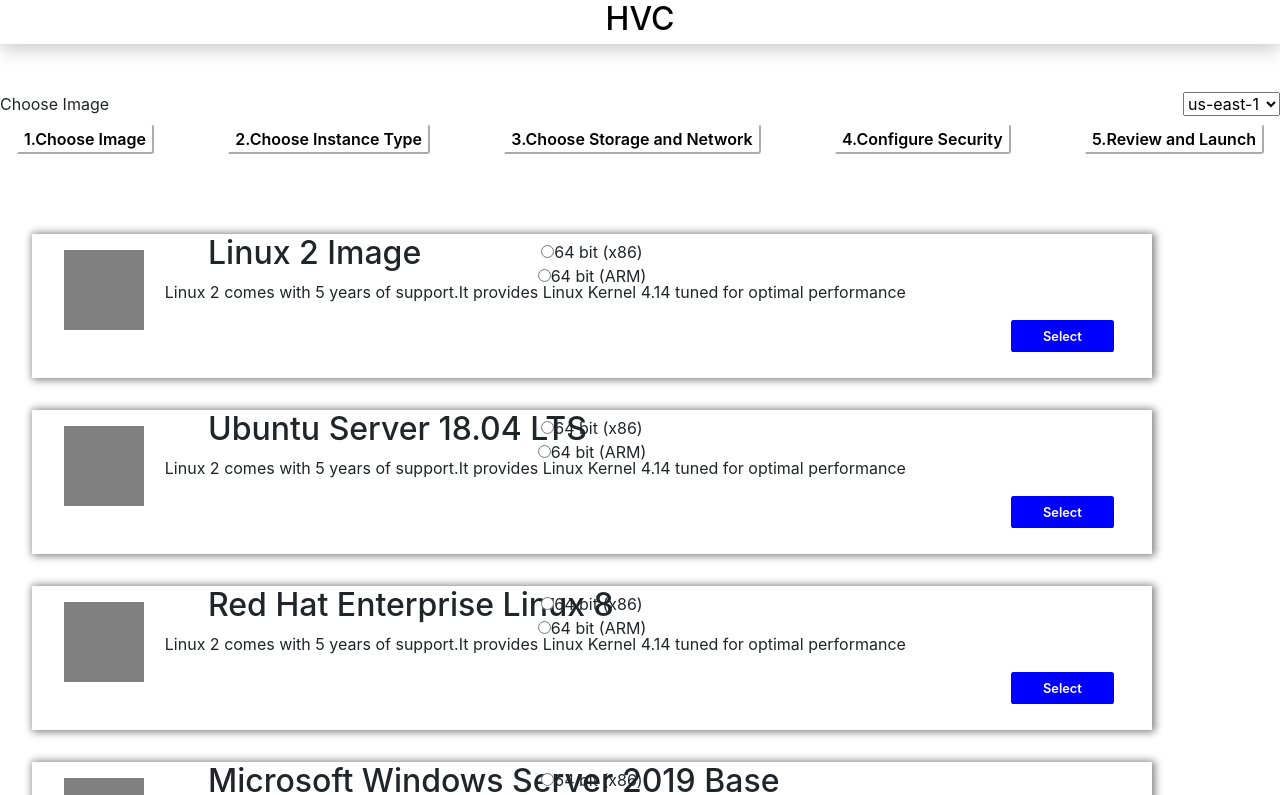
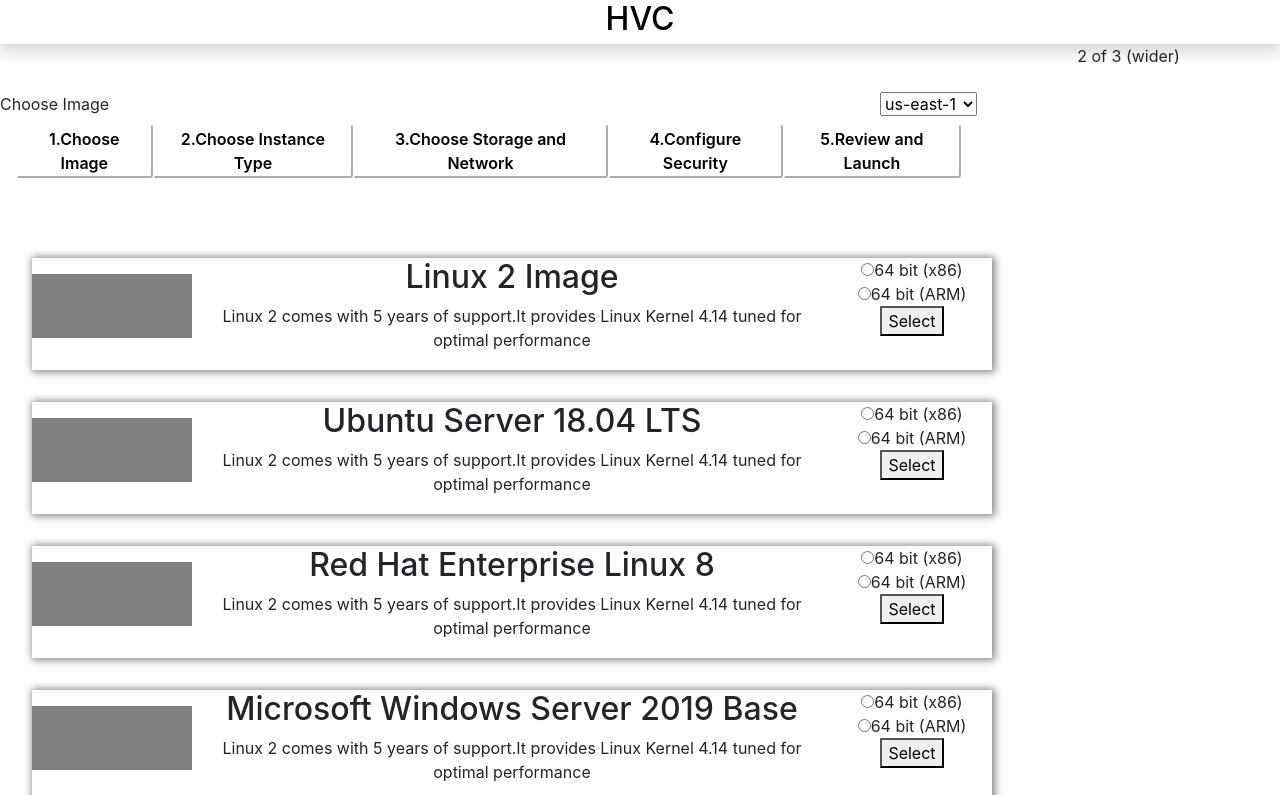
Before and after one commit to hasher-mahanthi/react-final-assigment, a React (Create React App) app: page / in a window 1280 px wide. Shown: the top 795 px of the page. Built offline with nearby package versions, Linux system fonts and the light colour scheme.

Commit message:
added grid to the cards

```diff
--- a/src/App.css
+++ b/src/App.css
@@ -47,11 +47,10 @@
 
 .content{
   display: flex;
-  flex-wrap: wrap;
 }
 .main{
-  flex:3 60rem;
+  flex:3 60%;
 }
 .aside{
-  flex:1 20rem;
+  flex:1 40%;
 }
--- a/src/Components/chooseImage/ImageCard.tsx
+++ b/src/Components/chooseImage/ImageCard.tsx
@@ -7,19 +7,41 @@
     }
 
 
+//         return(
+//             <div className="image-card-list">
+
+//             <div className="image-card">
+//                 <div className="image-block"></div>
+//                 <h2 className="image-title">{props.name}</h2>
+//                 <p className="image-description">{props.description}</p>
+//                 <div className="radio-btn">
+//                     <input type="radio"/>64 bit (x86)<br></br>
+//                     <input type="radio"/>64 bit (ARM)
+//                 </div>
+//                 <div className="select-button-position">
+//                  <button className="select-button" onClick={setCard}>Select</button>
+//                  </div>
+//             </div>
+
+//         </div>
+// )
 return(
     <div className="image-card-list">
 
-            <div className="image-card">
-                <div className="image-block"></div>
-                <h2 className="image-title">{props.name}</h2>
-                <p className="image-description">{props.description}</p>
-                <div className="radio-btn">
+    <div className="image-card row ">
+        <div className="image-block col-2"></div>
+        <div className='col-8'>
+        <h2 >{props.name}</h2>
+        <p >{props.description}</p>
+        </div>
+        <div className='col-2'>
+        <div >
             <input type="radio"/>64 bit (x86)<br></br>
             <input type="radio"/>64 bit (ARM)
         </div>
-                <div className="select-button-position">
-                 <button className="select-button" onClick={setCard}>Select</button>
+        <div >
+         <button  onClick={setCard}>Select</button>
+         </div>
          </div>
     </div>
 
@@ -27,26 +49,6 @@
 )
 
 
-//  <div className="image-card-list">
-
-//                 <div className=" image-card">
-//                     <div className="image-block"></div>
-//                    <h2 className="image-title" >{props.name}</h2>
-//                     <p className="image-description">arun is a gd bot and having 3 pairs</p>
-//                         <div className="image-buttons d-flex flex-column">
-//                               <div className="d-flex flex-column">
-//                                  <input className='image-radio-btn'type="radio"/>64 bit (x86)<br></br>
-//                                   <input className='image-radio-btn'type="radio"/>64 bit (ARM)
-//                                </div>
-//                         <div >
-//                         <button className="select-button" >Select</button>
-//                         </div>
-//                         </div>
-//                 </div>
-
-//         </div> )
-
-        // );
 
 
 }
--- a/src/Components/chooseImage/styles.css
+++ b/src/Components/chooseImage/styles.css
@@ -8,18 +8,17 @@
 .image-card{
     background-color: white;
     margin-left: 2em;
-    width: 70em;
+    width: 60rem;
     box-shadow: 0.1em 0.05em 0.5em 0.1em gray;
-    height:9em;
+    height:7rem;
     margin-top: 2em;
 }
 
 .image-block{
-    height:5em;
-    width:5em;
+    height:4rem;
+    width:4rem;
     background-color: grey;
     margin-top: 1em;
-    margin-left: 2em;
 
 }
 
```
Also changed, not shown: 1 other file (tests, documents, lock files or other folders). Lines whose indentation alone changed are shown as unchanged.
